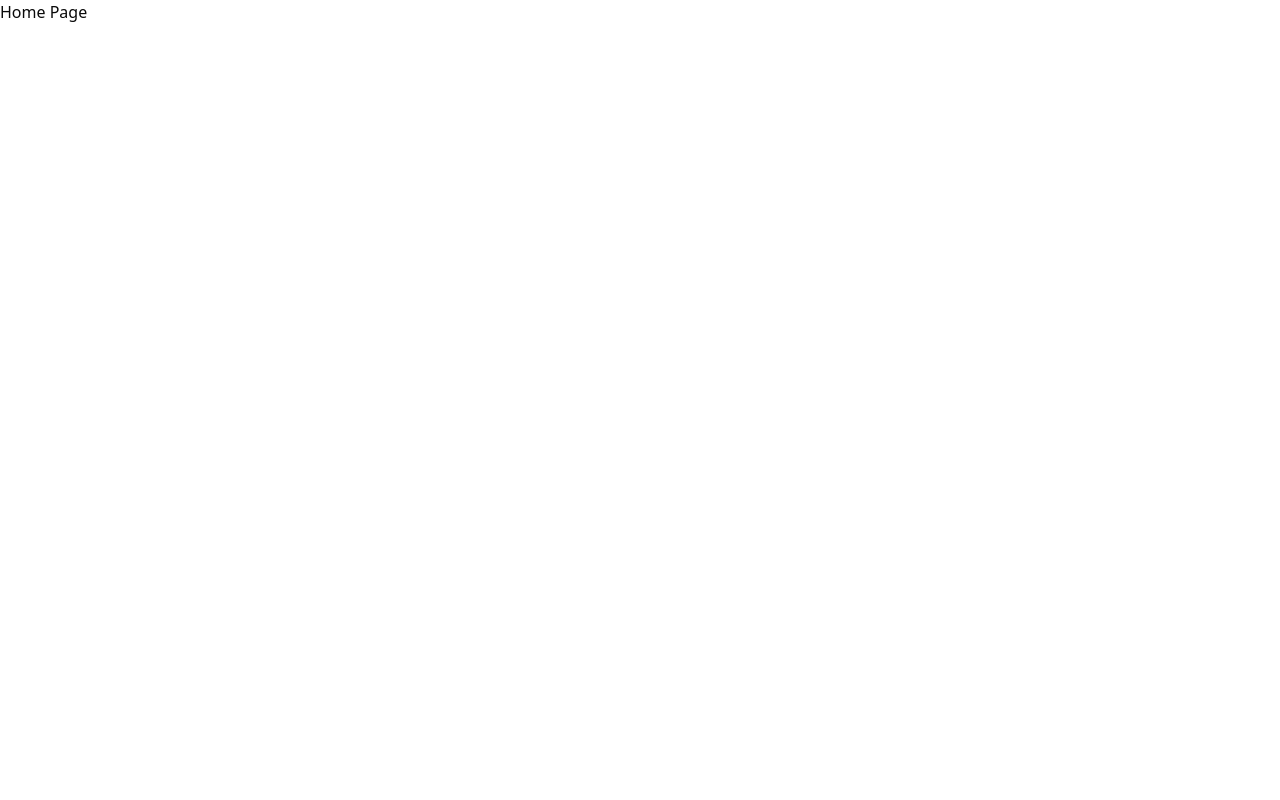
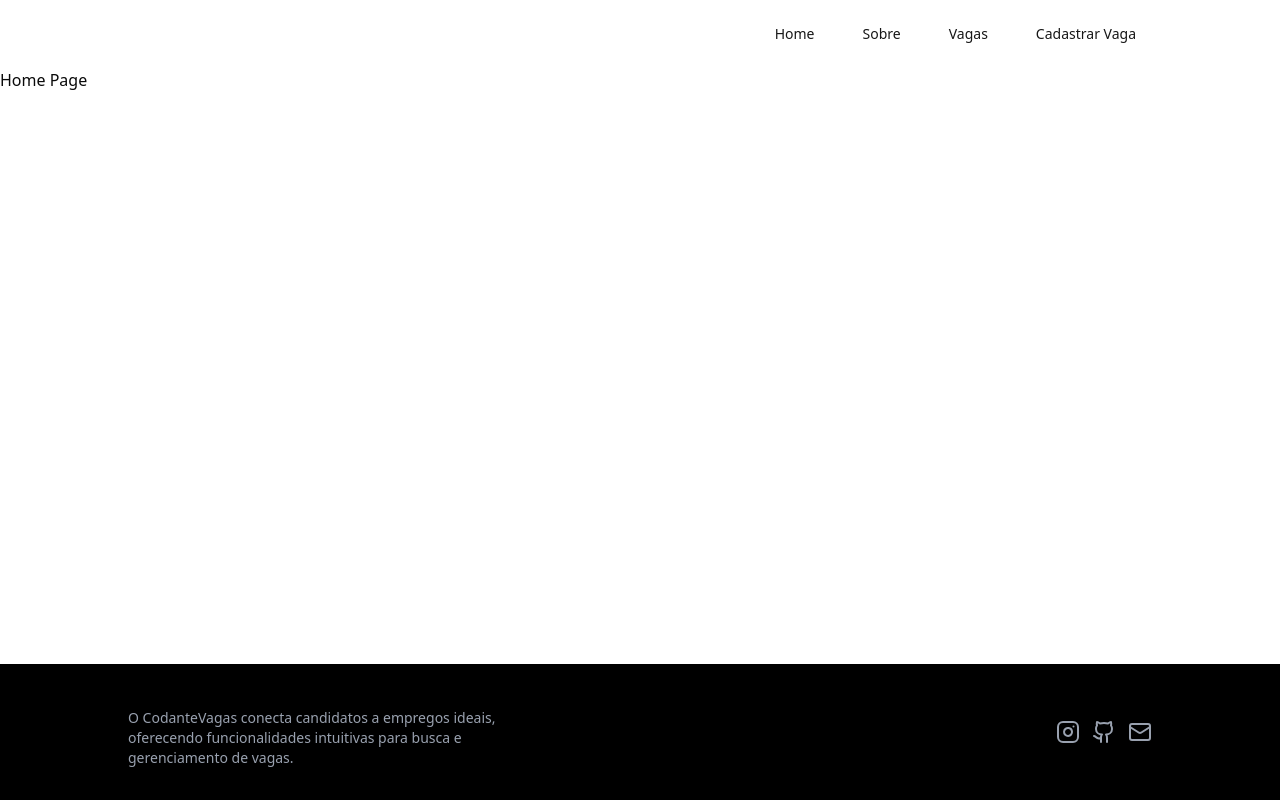
Before and after one commit to euCRUZ/codante-vagas, a Next.js app: page / in a window 1280 px wide. Built offline with nearby package versions, Linux system fonts and the light colour scheme.

Commit message:
feat: create navbar and footer

```diff
--- a/src/app/layout.tsx
+++ b/src/app/layout.tsx
@@ -1,21 +1,21 @@
 import type { Metadata } from "next"
-import { Geist, Geist_Mono } from "next/font/google"
 import "./globals.css"
+import Navbar from "@/components/layout/navbar"
+import Footer from "@/components/layout/footer"
+import { Maven_Pro } from "next/font/google"
 
-const geistSans = Geist({
-  variable: "--font-geist-sans",
+export const metadata: Metadata = {
+  title: "CodanteVagas",
+  description:
+    "O CodanteVagas conecta candidatos a empregos ideais, oferecendo funcionalidades intuitivas para busca e gerenciamento de vagas.",
+}
+
+const mavenPro = Maven_Pro({
   subsets: ["latin"],
+  variable: "--font-maven-pro",
 })
 
-const geistMono = Geist_Mono({
-  variable: "--font-geist-mono",
-  subsets: ["latin"],
-})
-
-export const metadata: Metadata = {
-  title: "Codante Vagas",
-  description: "O jeito novo de achar seus objetivos",
-}
+console.log()
 
 export default function RootLayout({
   children,
@@ -23,11 +23,13 @@ export default function RootLayout({
   children: React.ReactNode
 }>) {
   return (
-    <html lang="pt-BR">
-      <body
-        className={`${geistSans.variable} ${geistMono.variable} antialiased`}
-      >
-        {children}
+    <html lang="en" className={mavenPro.variable}>
+      <body>
+        <div className="flex min-h-screen flex-col">
+          <Navbar />
+          <main className="flex flex-1">{children}</main>
+          <Footer />
+        </div>
       </body>
     </html>
   )
--- /dev/null
+++ b/src/components/layout/footer.tsx
@@ -0,0 +1,39 @@
+import { Github, Instagram, Mail } from "lucide-react"
+// import Logo from "./logo"
+import Link from "next/link"
+
+export default function Footer() {
+  return (
+    <footer className="flex bg-black py-4 text-gray-400">
+      <div className="mx-auto flex w-full max-w-5xl items-center justify-between py-4">
+        <div className="w-sm">
+          {/* <Logo bg="dark" /> */}
+          <p className="mt-3 text-sm font-light">
+            O CodanteVagas conecta candidatos a empregos ideais, oferecendo
+            funcionalidades intuitivas para busca e gerenciamento de vagas.
+          </p>
+        </div>
+        <div className="flex items-center">
+          {/* Social Media */}
+          <ul className="flex items-center gap-3 transition-colors">
+            <li className="transition-colors hover:text-blue-400">
+              <Link href="https://www.instagram.com/">
+                <Instagram />
+              </Link>
+            </li>
+            <li className="transition-colors hover:text-blue-400">
+              <Link href="https://www.github.com/">
+                <Github />
+              </Link>
+            </li>
+            <li className="transition-colors hover:text-blue-400">
+              <Link href="mailto:teste@teste.com">
+                <Mail />
+              </Link>
+            </li>
+          </ul>
+        </div>
+      </div>
+    </footer>
+  )
+}
--- /dev/null
+++ b/src/components/layout/navbar.tsx
@@ -0,0 +1,45 @@
+import { cn } from "@/lib/utils"
+import { buttonVariants } from "../ui/button"
+// import Logo from "./codante.png"
+import Link from "next/link"
+
+export default function Navbar() {
+  return (
+    <div className="bg-white">
+      <nav className="mx-auto flex w-full max-w-5xl justify-between py-4">
+        <div className="flex items-center">{/* <Logo /> */}</div>
+        <ul className="flex items-center gap-4">
+          <li>
+            <Link className={cn(buttonVariants({ variant: "link" }))} href="/">
+              Home
+            </Link>
+          </li>
+          <li>
+            <Link
+              className={cn(buttonVariants({ variant: "link" }))}
+              href="/sobre"
+            >
+              Sobre
+            </Link>
+          </li>
+          <li>
+            <Link
+              className={cn(buttonVariants({ variant: "link" }))}
+              href="/vagas"
+            >
+              Vagas
+            </Link>
+          </li>
+          <li>
+            <Link
+              className={cn(buttonVariants({ variant: "link" }))}
+              href="/vagas/cadastro"
+            >
+              Cadastrar Vaga
+            </Link>
+          </li>
+        </ul>
+      </nav>
+    </div>
+  )
+}
```
